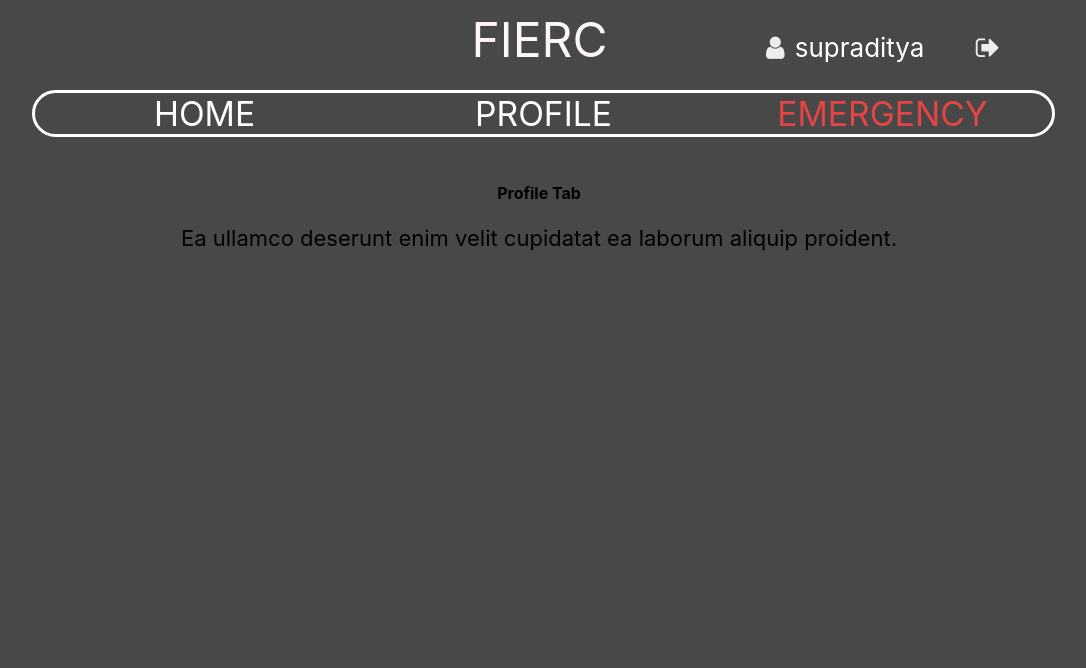
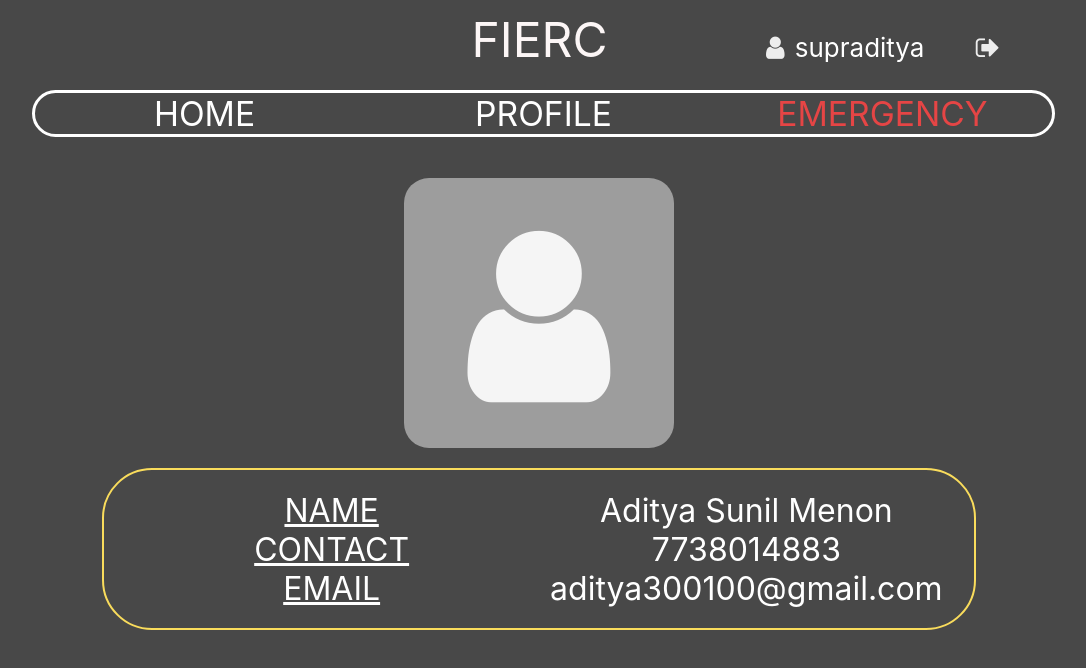
Before and after one commit to supraditya/Fierc, a React (Create React App) app: page /profile in a window 1280 px wide. Shown: the top 668 px of the page, without its empty margins (101-1187 px from the left). Built offline with nearby package versions, Linux system fonts and the light colour scheme.

Commit message:
Added profile tab elements, styling changes

```diff
--- a/src/components/Profile.js
+++ b/src/components/Profile.js
@@ -1,10 +1,70 @@
-import React from 'react';
-const Profile=()=>{
+import React, {Component} from 'react';
+import styles from '../stylesheets/Profile.module.css';
+const imageDiv={
+    display:'table',
+    height: '270px',
+    width: '270px',
+    backgroundColor: '#9D9D9D',
+    borderStyle: 'solid 1px white',
+    color:'white',
+    borderRadius:'25px',
+    margin:'auto'
+}
+const imgStyle={
+    display:'table-cell',
+    verticalAlign:'middle'
+}
+const spanStyle={
+    fontSize: '200px'
+}
+const tableStyle={
+    display:'table',
+    width: '81%',
+    border:'solid 2px #F9DC5C',
+    margin: 'auto',
+    color:'white',
+    borderRadius:'50px',
+    padding:'2%'
+}
+const tableRowStyle={
+    display:'table-row'
+}
+const tableCellStyleField={
+    display:'table-cell',
+    width:'50%',
+    fontSize:'32px',
+    textDecoration:'underline'
+}
+const tableCellStyle={
+    display:'table-cell',
+    width:'50%',
+    fontSize:'32px',
+}
+class Profile extends Component{
+   render()
+   {
     return(
-        <div className="container">
-            <h4>Profile Tab</h4>
-            <p>Ea ullamco deserunt enim velit cupidatat ea laborum aliquip proident.</p>
+        <div className={styles.container}>
+            <div style={imageDiv}>
+            <p style={imgStyle}><span style={spanStyle}><i class="fa fa-user" aria-hidden="true"></i></span></p>
+            </div>
+            <br></br>
+            <div style={tableStyle}>
+            <div style={tableRowStyle}>
+                <div style={tableCellStyleField}>NAME</div>
+                <div style={tableCellStyle}>Aditya Sunil Menon</div>
+            </div>
+            <div style={tableRowStyle}>
+                <div style={tableCellStyleField}>CONTACT</div>
+                <div style={tableCellStyle}>7738014883</div>
+            </div>
+            <div style={tableRowStyle}>
+                <div style={tableCellStyleField}>EMAIL</div>
+                <div style={tableCellStyle}>aditya300100@gmail.com</div>
+            </div>
+            </div>
         </div>
-    )
+    );
+   }
 }
 export default Profile;
--- /dev/null
+++ b/src/stylesheets/Profile.module.css
@@ -0,0 +1,8 @@
+.container
+{
+    overflow-y: scroll;
+    text-align:center;
+    width: 80%;
+    height: 500px;
+    margin:auto;
+}
```
